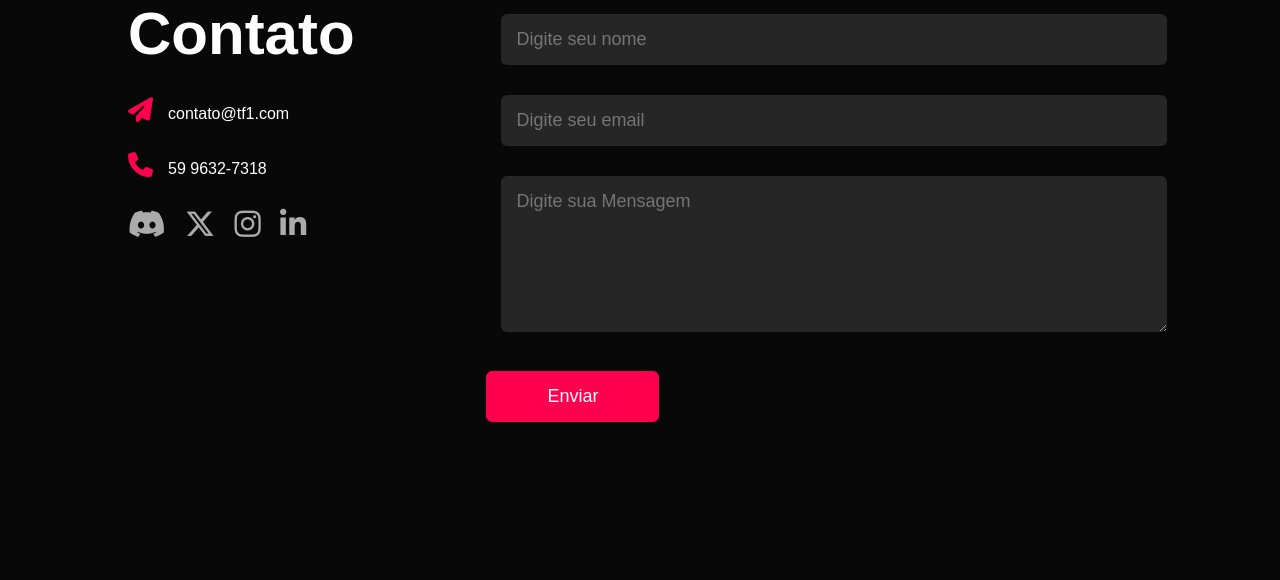
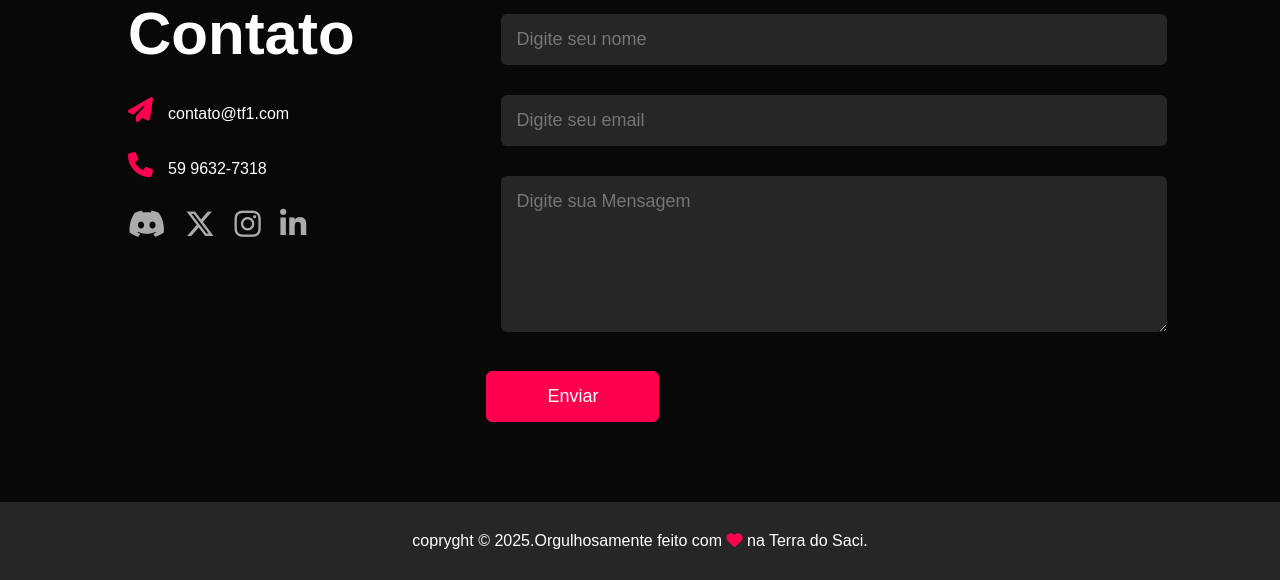
Before and after one commit to Gbardellaa/DesenvoveWeb, a PHP site: page / in a window 1280 px wide. Shown: the part 2660-3240 px from the top of the page. Before the commit the page ends 3082 px from the top, so only its background shows below. Run offline with PHP 8.4, Linux system fonts and the light colour scheme; some libraries are stand-ins or nearby versions.

Commit message:
Portifólio - 14/05

```diff
--- a/portifolio/css/style.css
+++ b/portifolio/css/style.css
@@ -10,6 +10,9 @@
     --magenta: #ff004f;
     --bg-cinza:#262626;
     --cinza-claro: #ABABAB;
+}
+html {
+    scroll-behavior: smooth;
 }
 body {
 background-color: var(--bg--cinza-escuro);
@@ -289,3 +292,57 @@ form .botao2 {
     display: inline-block;
     background-color: var(--magenta);
 }
+.copryght {
+    width: 100%;
+    text-align: center;
+    padding: 30px;
+    background-color: var(--bg-cinza);
+    font-weight: 300;
+    margin-top: 20px;
+}
+.copryght i {
+    color: var(--magenta);
+}
+/*--------------------------TELAS PEQUENAS-----------------------------------*/
+nav .fa-solid {
+    display: none;
+}
+@media only screen and (max-width: 600px) {
+    #header {
+        background-image: url(../imagens/cel_john_doe.png);
+    }
+    .texto-cabeçalho {
+        margin-top: 35%;
+        font-size:20px;
+    }
+    .texto-cabeçalho h1 {
+        font-size: 30px;
+    }
+    nav .fa-solid{
+        display: block;
+        font-size: 25px;
+    }
+    nav ul {
+        background-color: var(--magenta);
+        position: fixed;
+        top: 0;
+        right: -200px;
+        width: 200px;
+        height: 100vh;
+        padding-top: 50px;
+        z-index: 2;    /*Ajustar os elementos*/
+        transition: right 0.5s;
+    }
+    nav ul li {
+        display: block;
+        margin: 25px;
+    }
+    nav ul .fa-solid {
+        position: absolute;
+        top:25px;
+        left: 25px;
+        cursor: pointer;
+    }
+
+
+}
--- a/portifolio/index.html
+++ b/portifolio/index.html
@@ -8,18 +8,20 @@
     <script src="https://kit.fontawesome.com/5ca242fe38.js" crossorigin="anonymous"></script>
 </head>
 <body>
-    <!--CABEÇALHO DO SITE-->
+    <!----------------------------CABEÇALHO DO SITE--------------------------->
     <div id="header">
         <div class="container">
             <nav>
                 <img src="imagens/logo.png" class="logo" alt="Logotipo">
-                <ul>
-                    <li><a href="#">Home</a></li>
-                    <li><a href="#">Sobre</a></li>
-                    <li><a href="#">Serviços</a></li>
-                    <li><a href="#">Portfólio</a></li>
-                    <li><a href="#">Contato</a></li>
+                <ul id="menulateral">  <!--Lista não ordenada-->
+                    <li><a href="#header">Home</a></li>
+                    <li><a href="#sobre">Sobre</a></li>
+                    <li><a href="#servicos">Serviços</a></li>
+                    <li><a href="#portifolio">Portfólio</a></li>
+                    <li><a href="#contato">Contato</a></li>
+                    <i class="fa-solid fa-xmark" onclick="fecharmenu()"></i>
                 </ul>
+                <i class="fa-solid fa-bars" onclick="abrirmenu()"></i>
             </nav>
             <div class="texto-cabeçalho">
                 <p>UI/UX Designer</p>
@@ -27,7 +29,7 @@
             </div>
         </div>
     </div>
-    <!--SOBRE-->
+    <!-----------------------------------SOBRE------------------------------>
     <div id="sobre">
         <div class="container">
             <div class="linha">
@@ -67,7 +69,7 @@
             </div>
         </div>
     </div>
-    <!----------------------------------------------------------Serviços----------------------------------------------------->
+    <!----------------------------------SERVIÇO---------------------------->
     <div id="servicos">
         <div class="container">
             <h1 class="subtítulo">Serviços</h1>
@@ -126,7 +128,7 @@
             <a href="#" class="botao">Saiba mais</a>
         </div>
     </div>
-<!----------------------Portifólio-------------------------->
+<!----------------------CONTATO-------------------------->
     <div id="contato">
         <div class="container">
             <div class="linha">
@@ -151,6 +153,9 @@
                 </div>
             </div>
         </div>
+        <div class="copryght">
+            <p>copryght © 2025.Orgulhosamente feito com <i class="fa-solid fa-heart"></i> na Terra do Saci.</p>
+        </div>
     </div>
     <script>
         var abaLinks = document.getElementsByClassName("aba-links");
@@ -166,5 +171,14 @@
             document.getElementById(abaNome).classList.add("aba-ativa");/* adiciona a classe aba-ativa ao conteudo correspondente (usando o ID passado para o parametro)*/
         }
     </script>
+    <script>
+        var menu = document.getElementById("menulateral");
+        function abrirmenu() {
+            menu.style.right ="0"
+        }
+        function fecharmenu() {
+            menu.style.right ="-200px";
+        }
+    </script>
 </body>
 </html>
```
